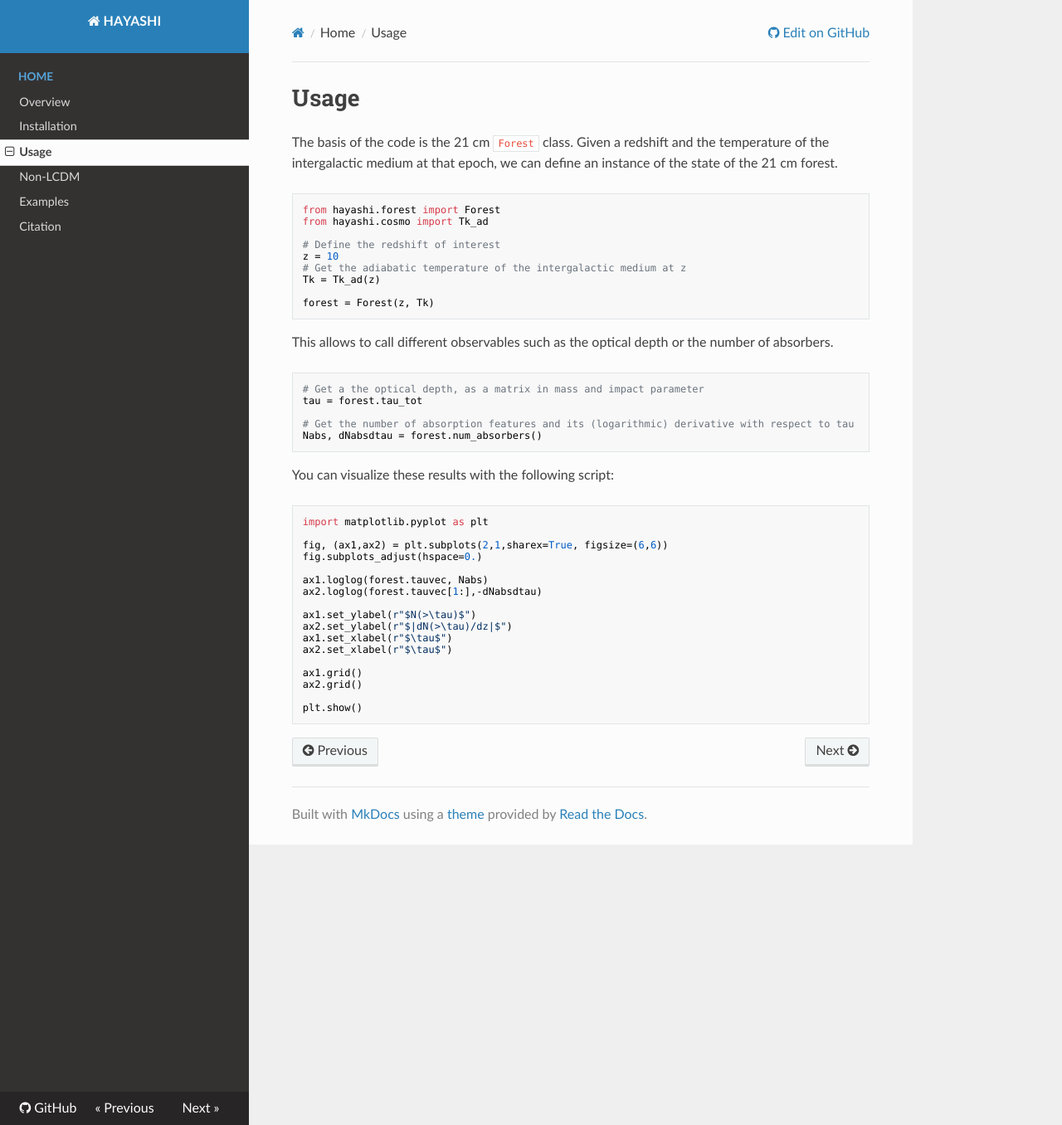
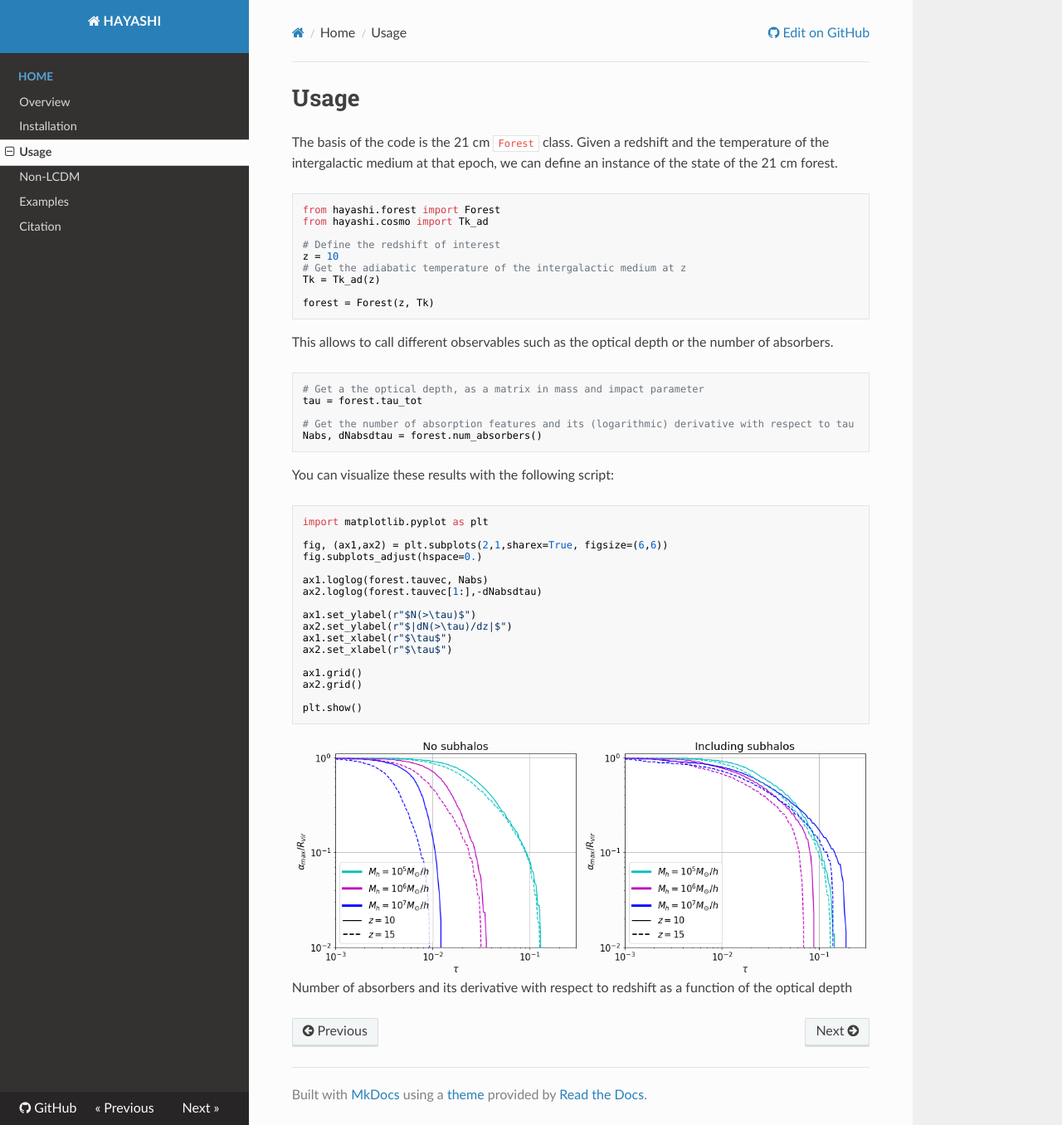
Before and after one commit to PabloVD/HAYASHI, an MkDocs documentation site: the page built from docs/usage.md, in a window 1280 px wide and 1356 px high. Shown: the whole window at 83% size. Built offline with MkDocs 1.6.1, drawn with Linux system fonts in a browser that asks for light colours; nearby versions of some CDN libraries.

Commit message:
Plot example in docs

````diff
--- a/docs/usage.md
+++ b/docs/usage.md
@@ -45,3 +45,6 @@ ax2.grid()
 
 plt.show()
 ```
+
+![Number of absorbers and its derivative with respect to redshift as a function of the optical depth](img/tau_subhalos.png "Number of absorbers and its derivative with respect to redshift as a function of the optical depth")
+Number of absorbers and its derivative with respect to redshift as a function of the optical depth
````
Also changed, not shown: docs/index.md (+1 -0 lines), docs/img/absorbers.png (added).
